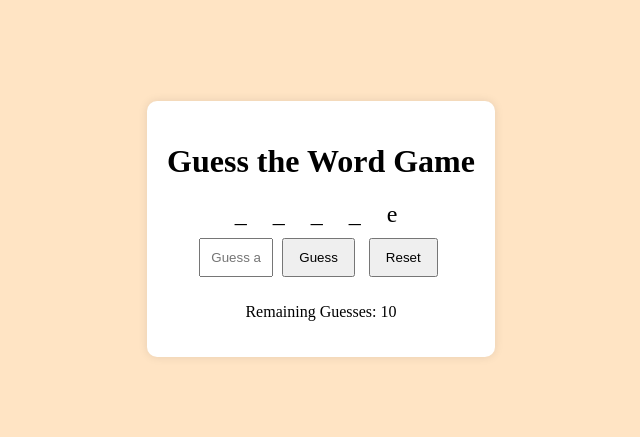
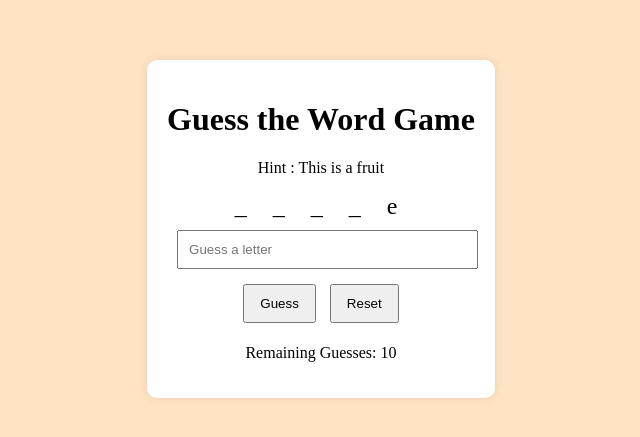
Before and after one commit to PavithraPrasanth97/daily_task, a plain HTML site: page Guess the word.html in a window 1280 px wide. Shown: the part 171-608 px from the top of the page, without its empty margins (319-959 px from the left). Drawn offline with Linux system fonts and the light colour scheme.

Commit message:
Guess the word layout modifies and hint included

```diff
--- a/Guess the word.html
+++ b/Guess the word.html
@@ -9,7 +9,9 @@
 <body>
     <div id="container">
         <h1>Guess the Word Game</h1>
+        <p id="topMessage"></p>
         <div id="wordDisplay"></div>
+
         <input id="guessInput" type="text" placeholder="Guess a letter" maxlength="1">
         <button id="guessId">Guess</button>
         <button id="resetId">Reset</button>
--- a/css/Guess the word.css
+++ b/css/Guess the word.css
@@ -21,9 +21,10 @@ body {
 }
 
 input {
-    padding: 10px;
-    margin: 10px 0;
-    width: 50px; /* Adjust width for single letter input */
+    display :flex;
+    padding: 10px 10px;
+    margin: 10px;
+    width: 90%/* Adjust width for single letter input */
 }
 
 button {
--- a/script/Guess the word.js
+++ b/script/Guess the word.js
@@ -3,12 +3,13 @@
 const words = ['apple', 'banana', 'cherry', 'grape', 'orange'];
 let selectedWord = '';
 let guessedLetters = [];
-let remainingGuesses = 10;
+let remainingGuesses = 5;
 
 function initializeGame() {
     selectedWord = getRandomWord();
     guessedLetters = [];
     remainingGuesses = 10;
+    document.getElementById('topMessage').innerText = 'Hint : This is a fruit ' ;
 
     // Randomly reveal some letters
     revealRandomLetters();
@@ -68,11 +69,11 @@ function handleGuess() {
         if (checkWinCondition()) {
             document.getElementById('message').innerText = 'Congratulations! You guessed the word: ' + selectedWord;
             document.getElementById('guessId').disabled = true; // Disable guessing
-            setTimeout(initializeGame, 2000); // Reset after 2 seconds
+            setTimeout(initializeGame, 5000); // Reset after 2 seconds
         } else if (remainingGuesses <= 0) {
             document.getElementById('message').innerText = 'Better luck next time! The word was: ' + selectedWord;
             document.getElementById('guessId').disabled = true; // Disable guessing
-            setTimeout(initializeGame, 2000); // Reset after 2 seconds
+            setTimeout(initializeGame, 5000); // Reset after 2 seconds
         }
 
         updateWordDisplay();
```
